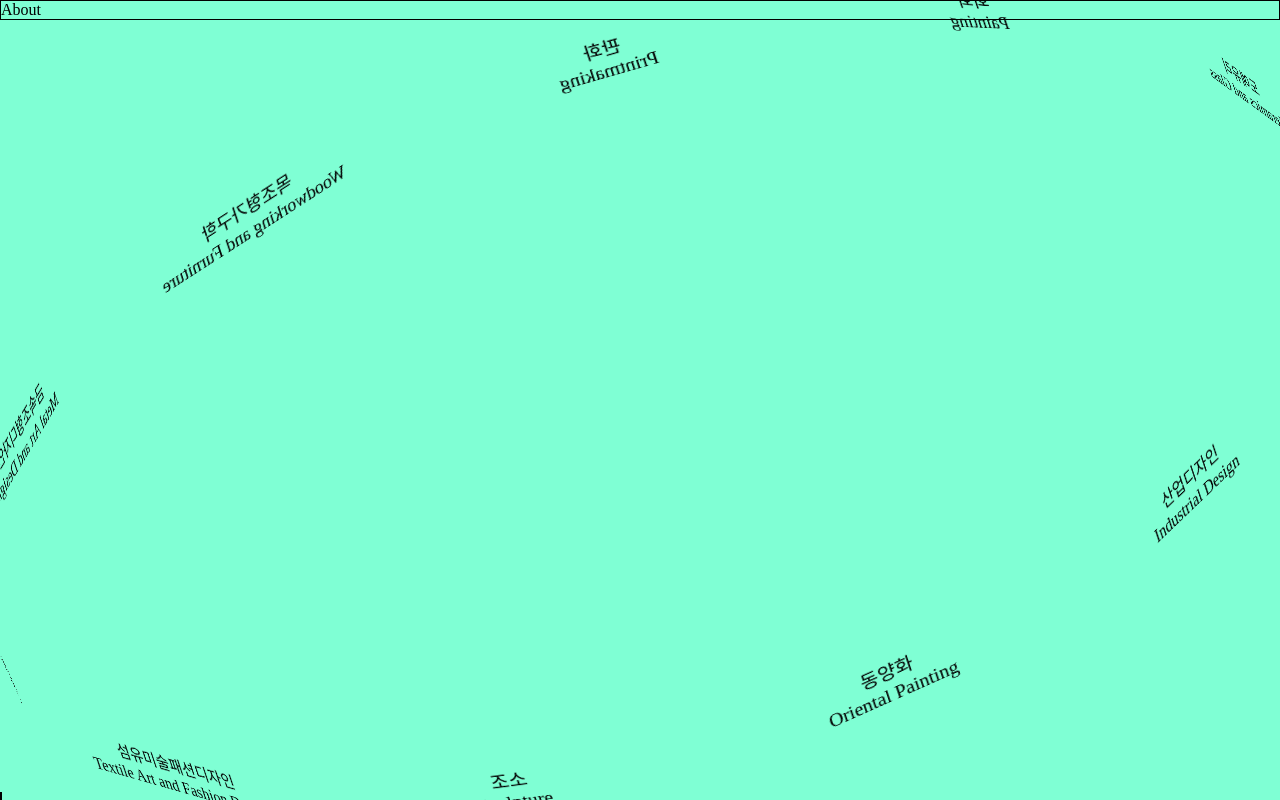
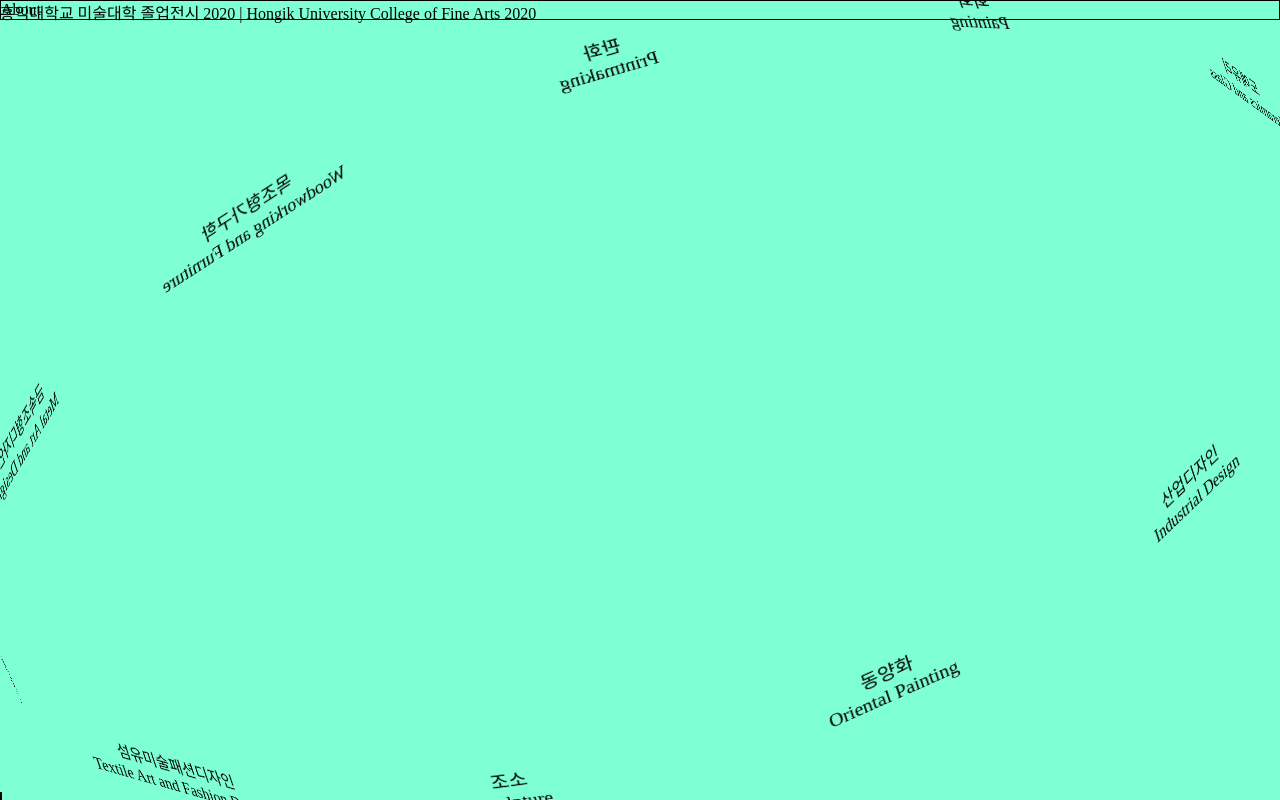
Before and after one commit to minw0525/hongikgradshow2020, a plain HTML site: page index.html in a window 1280 px wide. Drawn offline with Linux system fonts and the light colour scheme.

Commit message:
Update index.html

```diff
--- a/index.html
+++ b/index.html
@@ -108,7 +108,7 @@
     </style>
 </head>
 <body>
-    <header></header>
+    <header><span>홍익대학교 미술대학 졸업전시 2020 | Hongik University College of Fine Arts 2020</span></header>
     <section class="container">
         <div class="orbit globalRotate">
             <ul class="deptList">
```
